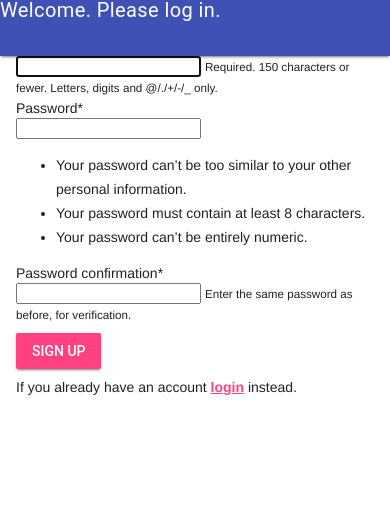
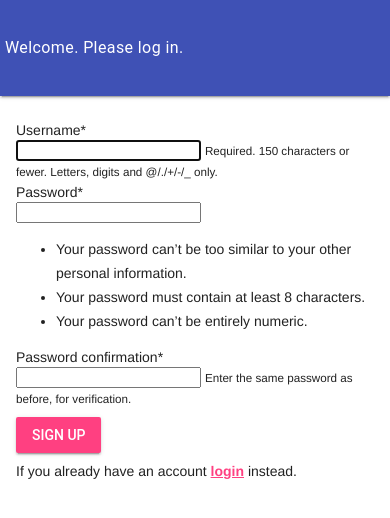
Before and after one commit to MichaelSoquat/Django-ChatApp, a Django app: page /register/ in a window 390 px wide. Shown: the top 518 px of the page. Run offline with Django 4.2, Linux system fonts and the light colour scheme; some libraries are stand-ins or nearby versions.

Commit message:
responsive design

```diff
--- a/first_django_app/static/css/style.css
+++ b/first_django_app/static/css/style.css
@@ -1,10 +1,10 @@
 .page-content {
-    padding-left: 16px;
-    padding-top: 16px;
+    padding-left: 100px;
+    padding-top: 100px;
 }
 
 .color-grey {
-    color: rgba(0, 0, 0, 0.4)
+    color: rgba(0, 0, 0, 0.4);
 }
 
 .send-message {
@@ -30,9 +30,28 @@
     object-fit: cover;
 }
 
-@media(max-width: 570px) {
+@media (max-width: 570px) {
     .page-content {
         padding-left: 16px !important;
         padding-right: 16px !important;
     }
 }
+
+@media (max-width: 350px) {
+    .page-content {
+        padding-left: 5px !important;
+        padding-right: 5px !important;
+    }
+    .welcome-mobile {
+        display: none;
+    }
+}
+
+.center {
+    display: flex !important;
+}
+
+.center h2 {
+    font-size: 16px;
+    padding-left: 5px;
+}
--- a/first_django_app/templates/base.html
+++ b/first_django_app/templates/base.html
@@ -16,16 +16,16 @@
 <body>
     <!-- Always shows a header, even in smaller screens. -->
     <div class="mdl-layout mdl-js-layout mdl-layout--fixed-header">
-        <header class="mdl-layout__header">
+        <header class="mdl-layout__header center">
             {%if request.user.is_authenticated%}
             <div class="mdl-layout__header-row">
                 <!-- Title -->
                 {%endif%}
                 <span class="mdl-layout-title welcome">
                     {%if request.user.is_authenticated%}
-                Welcome, {{request.user.username}}!
+                <h2 class="welcome-mobile">Welcome, {{request.user.username}}!</h2>
                 {%else%}
-                Welcome. Please log in.
+                <h2 class="welcome-mobile">Welcome. Please log in.</h2>
                 {%endif%}
 
             </span>
```
